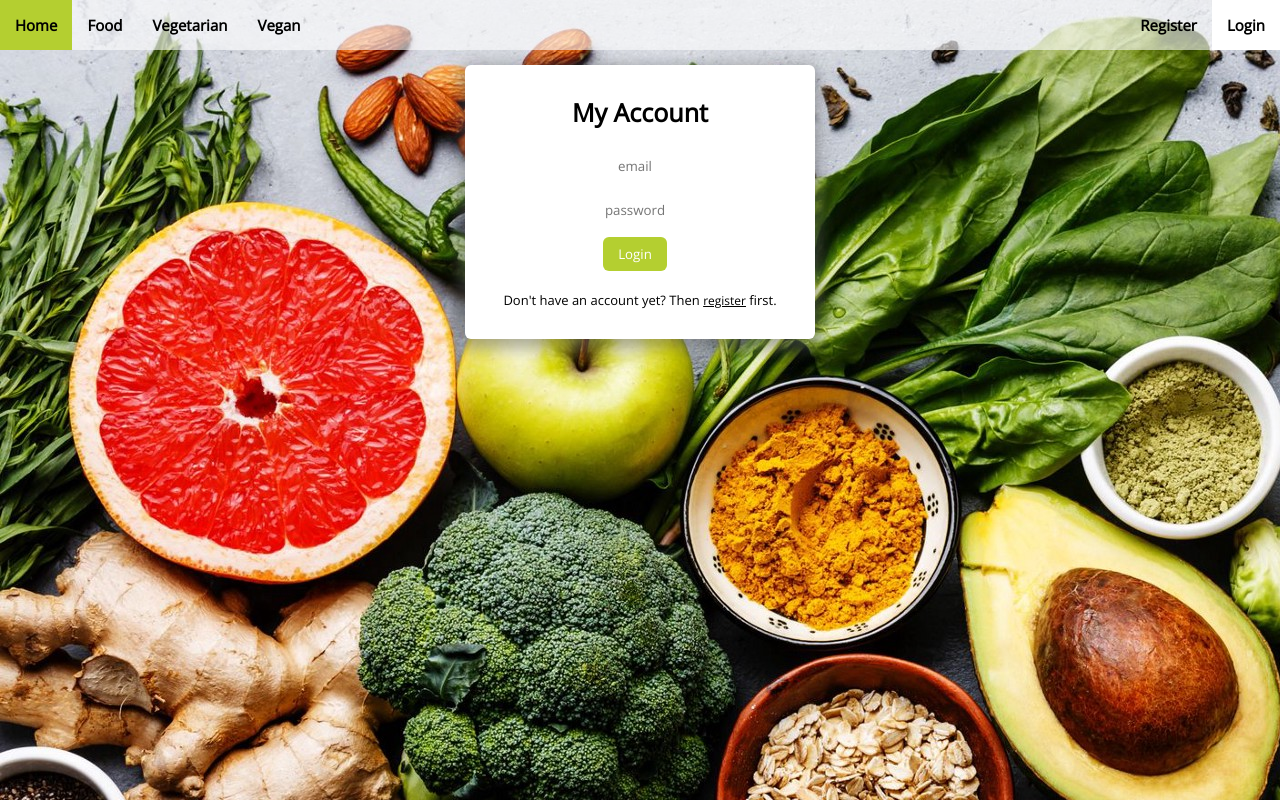
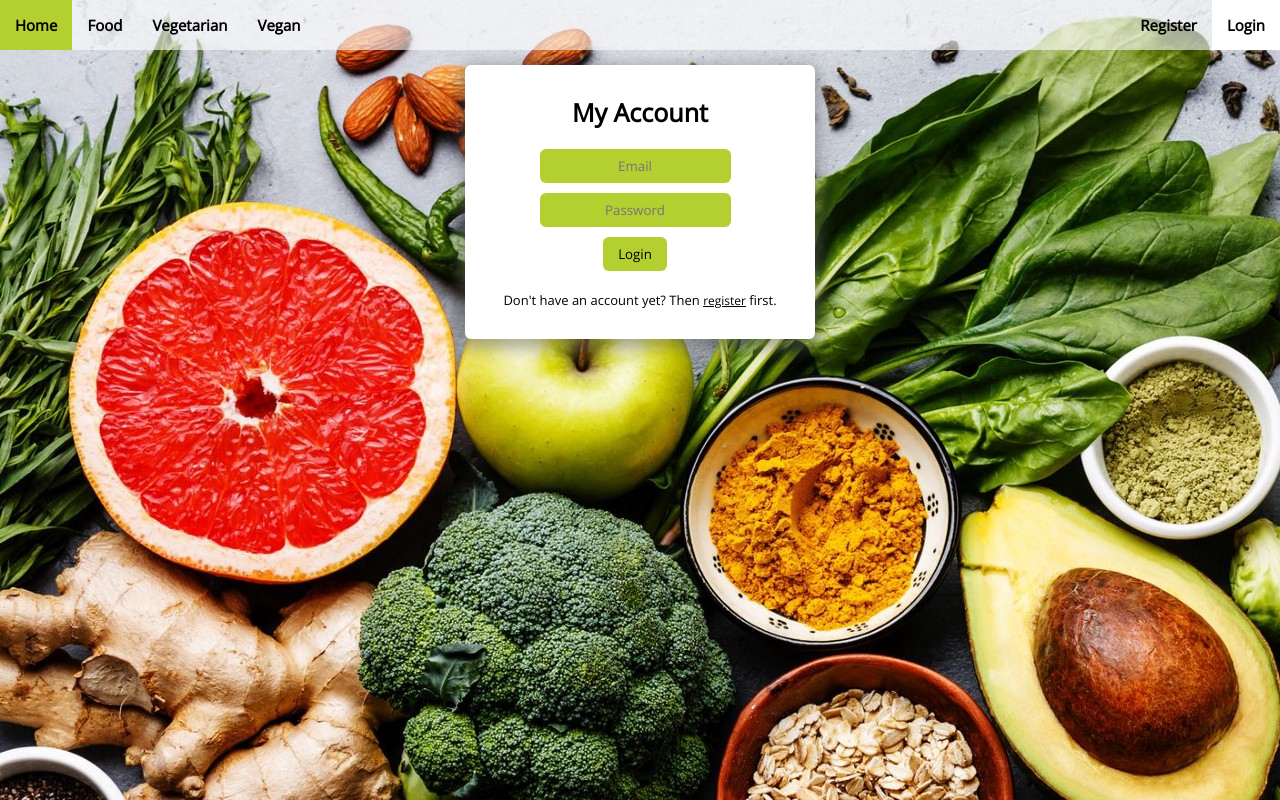
Before and after one commit to danielle076/eindproject_frontend, a React (Create React App) app: page /login in a window 1280 px wide. Built offline with nearby package versions, Linux system fonts and the light colour scheme; no server answers.

Commit message:
small changes home, login, register, css

```diff
--- a/src/pages/home/Home.js
+++ b/src/pages/home/Home.js
@@ -10,40 +10,27 @@ import home05 from '../../assets/home05.jpg';
 function Home() {
     return (
         <>
-            <main>
-                <div className='home-container'>
+            <header className='home-container'>
                 <article className='article-home'>
                     <h2>Looking for a summer body?</h2>
                     <p className='p-home'>
-                            There's nothing like that first day of warm weather. At first you are happy that you can
-                            finally
-                            throw off your winter sweaters, but then it hits you - the bikini season is just around the
-                            corner and you're still in fat-massaging winter hibernation mode.
+                        There's nothing like that first day of warm weather. At first you are happy that you can finally throw off your winter sweaters, but then it hits you - the bikini season is just around the corner and you're still in fat-massaging winter hibernation mode.
                     </p>
                     <p className='p-home'>
-                            Don't panic. Not only is there still plenty of time to prepare, but to get yourself
-                            beach-body
-                            ready, all it takes is a little sweat and the right nutrition.
+                        Don't panic. Not only is there still plenty of time to prepare, but to get yourself beach-body ready, all it takes is a little sweat and the right nutrition.
                     </p>
                     <p className='p-home'>
-                            Don't feel like you're ready for the beach body yet? No problem we are here to save you
-                            nutritionally. Whether you are vegan, vegetarian or an all-eater, we are here to save your
-                            day.
-                            All you have to do is choose food, vegetarian or vegan, fill in the calories and voilá, a
-                            morning, afternoon and evening meal on your screen.
+                        Don't feel like you're ready for the beach body yet? No problem we are here to save you nutritionally. Whether you are vegan, vegetarian or an all-eater, we are here to save your day. All you have to do is choose food, vegetarian or vegan, fill in the calories and voilá, a morning, afternoon and evening meal on your screen.
                     </p>
                     <p className='p-home'>
-                            All you have to do is click on the link of the meal to see what ingredients you need and how
-                            to
-                            prepare it. So you don't have to think about what you want and can eat, nice and relaxed!
+                        All you have to do is click on the link of the meal to see what ingredients you need and how to prepare it. So you don't have to think about what you want and can eat, nice and relaxed!
                     </p>
                 </article>
 
                 <article className='article-home'>
                     <img className='img-home' src={quote} alt={quote}/>
                 </article>
-                </div>
-            </main>
+            </header>
 
             <section className='home-container'>
                 <article className='article-home'>
@@ -64,7 +51,8 @@ function Home() {
             </section>
 
             <footer className='footer-container'>
-                <p>Heb je vragen of suggesties, <a href="mailto:d.vandenakker@novi-education.nl" className='home-email'>e-mail</a> ons.</p>
+                <p>If you have questions or suggestions, <a className='home-email' href='mailto:d.vandenakker@novi-education.nl'>email</a> us.
+                </p>
             </footer>
         </>
     );
--- a/src/pages/login/Login.css
+++ b/src/pages/login/Login.css
@@ -1,7 +1,5 @@
 .form-login {
-    margin-top: 15px;
-    margin-left: auto;
-    margin-right: auto;
+    margin: 15px auto 0 auto;
     padding: 30px;
     font-family: 'Open Sans', sans-serif, 'Roboto', sans-serif;
     border-radius: 6px;
@@ -29,10 +27,21 @@
     text-align: center;
 }
 
+.input-login {
+    text-align: center;
+    background-color: hsl(70, 62%, 50%);
+    padding: 8px;
+    border-radius: 6px;
+    border: none;
+    vertical-align: middle;
+    margin: 5px 10px 5px 0;
+    font-family: 'Open Sans', sans-serif, 'Roboto', sans-serif;
+}
+
 .button-login {
     padding: 8px 15px;
     background-color: hsl(70, 62%, 50%);
-    color: white;
+    color: black;
     border: none;
     border-radius: 6px;
     font-family: 'Open Sans', sans-serif, 'Roboto', sans-serif;
--- a/src/pages/login/Login.js
+++ b/src/pages/login/Login.js
@@ -26,7 +26,7 @@ function Login() {
             }, 2000);
 
         } catch (error) {
-            setError('Er is iets misgegaan bij het ophalen van de data.')
+            setError('Something went wrong when retrieving the data.')
             console.error(error)
         }
         toggleLoading(false);
@@ -36,14 +36,14 @@ function Login() {
         <main className='form-login'>
             <form onSubmit={onSubmit} className='login'>
                 {error && <p>{error}</p>}
-                {loading && <p>Data wordt geladen...</p>}
+                {loading && <p>Data is being loaded...</p>}
 
                 <h1 className='h1-login'>My Account</h1>
-                <input type='email' placeholder='email'/>
-                <input type='password' placeholder='password'/>
+                <input type='email' className='input-login' placeholder='Email'/>
+                <input type='password' className='input-login' placeholder='Password'/>
                 <input type='submit' className='button-login' value='Login'/>
 
-                {loginSuccess === true && <p className='p-login'>Inloggen is gelukt! Je gaat nu naar de geheime pagina.</p>}
+                {loginSuccess === true && <p className='p-login'>Login succeeded! You will now go to the secret page.</p>}
 
                 <p className='p-login'>Don't have an account yet? Then <Link to='/register' className='link-login'>register</Link> first.</p>
             </form>
--- a/src/pages/register/Register.css
+++ b/src/pages/register/Register.css
@@ -1,7 +1,5 @@
 .form-register {
-    margin-top: 15px;
-    margin-left: auto;
-    margin-right: auto;
+    margin: 15px auto 0 auto;
     padding: 30px;
     font-family: 'Open Sans', sans-serif, 'Roboto', sans-serif;
     border-radius: 6px;
@@ -29,8 +27,9 @@
     text-align: center;
 }
 
-input {
+.input-register {
     text-align: center;
+    background-color: hsl(70, 62%, 50%);
     padding: 8px;
     border-radius: 6px;
     border: none;
@@ -42,7 +41,7 @@ input {
 .button-register {
     padding: 8px 15px;
     background-color: hsl(70, 62%, 50%);
-    color: white;
+    color: black;
     border: none;
     border-radius: 6px;
     font-family: 'Open Sans', sans-serif, 'Roboto', sans-serif;
--- a/src/pages/register/Register.js
+++ b/src/pages/register/Register.js
@@ -26,7 +26,7 @@ function Register() {
             }, 2000);
 
         } catch(error){
-            setError('Er is iets misgegaan bij het ophalen van de data.')
+            setError('Something went wrong when retrieving the data.')
             console.error(error)
         }
         toggleLoading(false);
@@ -36,14 +36,14 @@ function Register() {
         <main className='form-register'>
             <form onSubmit={onSubmit} className='register'>
                 {error && <p>{error}</p>}
-                {loading && <p>Data wordt geladen...</p>}
+                {loading && <p>Data is being loaded...</p>}
 
                 <h1 className='h1-register'>Register for juicy stuff</h1>
-                <input type='email' placeholder='email'/>
-                <input type='password' placeholder='password'/>
+                <input type='email' className='input-register' placeholder='Email'/>
+                <input type='password' className='input-register' placeholder='Password'/>
                 <input type='submit' className='button-register' value='Register'/>
 
-                {registerSuccess === true && <p className='p-register'>Registreren is gelukt! Je kan nu inloggen.</p>}
+                {registerSuccess === true && <p className='p-register'>Registration has succeeded! You can log in now.</p>}
 
                 <p className='p-register'>Do you already have an account? Log in <Link to='/login' className='link-register'>here</Link>.</p>
             </form>
--- a/src/pages/secret/Dessert.css
+++ b/src/pages/secret/Dessert.css
@@ -18,7 +18,7 @@
 }
 
 a:link.link-dessert {
-    color: hsl(300, 100%, 62%);
+    color: hsl(350, 100%, 67%);
     font-size: 12px;
 }
 
--- a/src/pages/vegan/Food.css
+++ b/src/pages/vegan/Food.css
@@ -22,7 +22,7 @@
 }
 
 a:link.link-vegan {
-    color: hsl(120, 100%, 62%);
+    color: hsl(120, 70%, 53%);
     font-size: 12px;
 }
 
--- a/src/pages/vegetarian/Food.css
+++ b/src/pages/vegetarian/Food.css
@@ -22,7 +22,7 @@
 }
 
 a:link.link-vegetarian {
-    color: hsl(48, 100%, 62%);
+    color: hsl(48, 70%, 53%);
     font-size: 12px;
 }
 
--- a/src/pages/vegetarian/HomeVegetarian.css
+++ b/src/pages/vegetarian/HomeVegetarian.css
@@ -23,7 +23,7 @@ input {
 .button-vegetarian {
     padding: 8px 15px;
     background-color: hsl(48, 100%, 62%);
-    color: white;
+    color: black;
     border: none;
     border-radius: 6px;
     font-family: 'Open Sans', sans-serif, 'Roboto', sans-serif;
```
Also changed, not shown: src/pages/secret/Secret.js (+3 -9 lines), 1 other file (tests, documents, lock files or other folders). Lines whose indentation alone changed are shown as unchanged.
